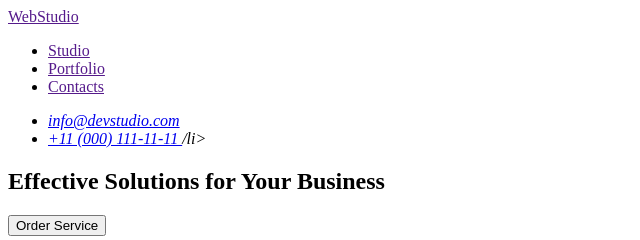
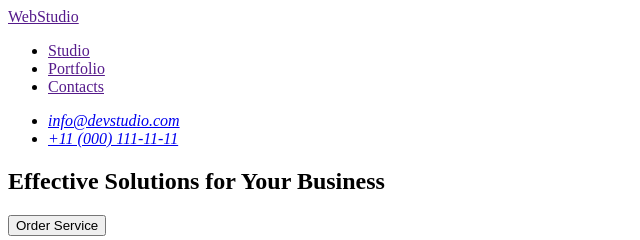
Before and after one commit to IrynaYermak/goit-markup-hw-01, a plain HTML site: page index.html in a window 1280 px wide. Shown: the top 240 px of the page, 0-640 px from the left. Drawn offline with Linux system fonts and the light colour scheme.

Commit message:
"" git commit -m correction after the first lecture3

```diff
--- a/index.html
+++ b/index.html
@@ -19,7 +19,7 @@
       <address>
         <ul>
           <li><a href="mailto:info@devstudio.com">info@devstudio.com </a></li>
-          <li><a href="tel:+110001111111">+11 (000) 111-11-11 </a>/li></li>
+          <li><a href="tel:+110001111111">+11 (000) 111-11-11 </a></li>
         </ul>
       </address>
     </header>
```
